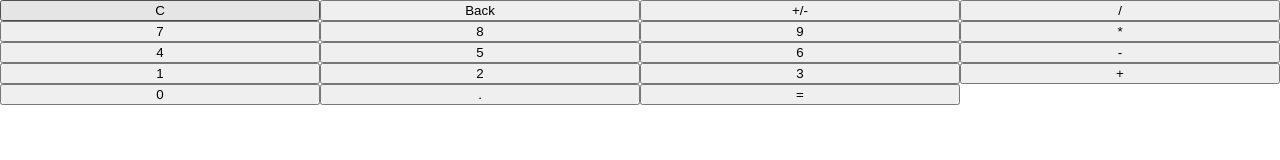
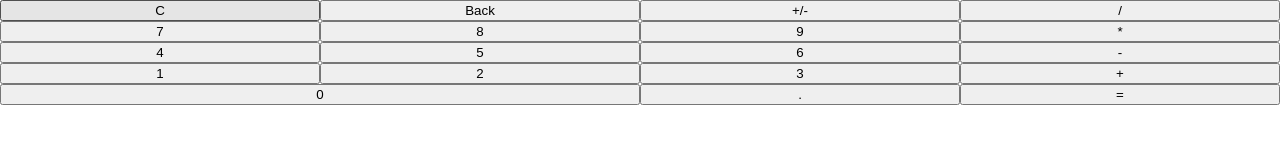
Before and after one commit to alabador/calculator, a plain HTML site: page index.html in a window 1280 px wide. Drawn offline with Linux system fonts and the light colour scheme.

Commit message:
Change grid size of '0' button

```diff
--- a/style.css
+++ b/style.css
@@ -13,3 +13,7 @@ body {
     display: grid;
     grid-template-columns: repeat(4, 25%);
 }
+
+.number[value="0"] {
+    grid-column: 1/span 2;
+}
```
